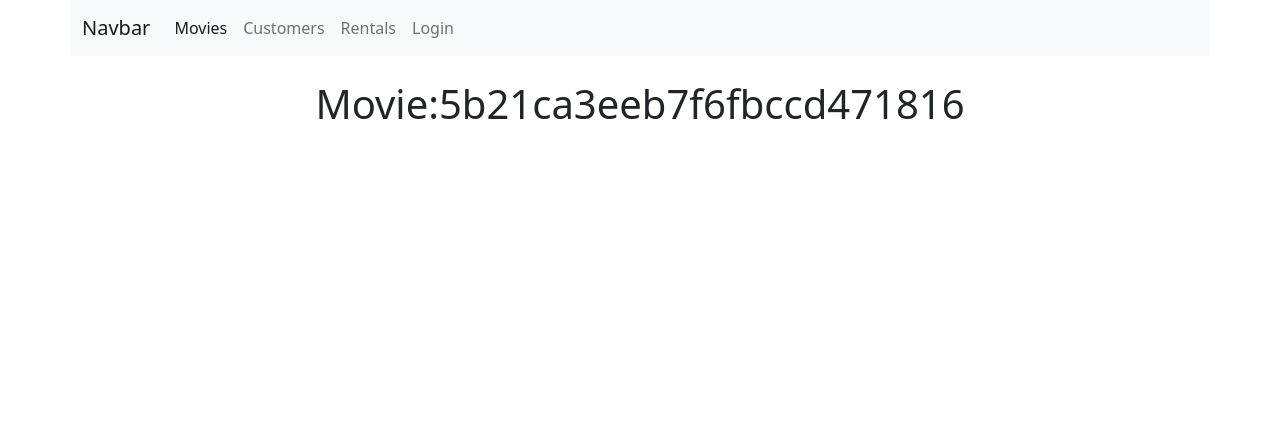
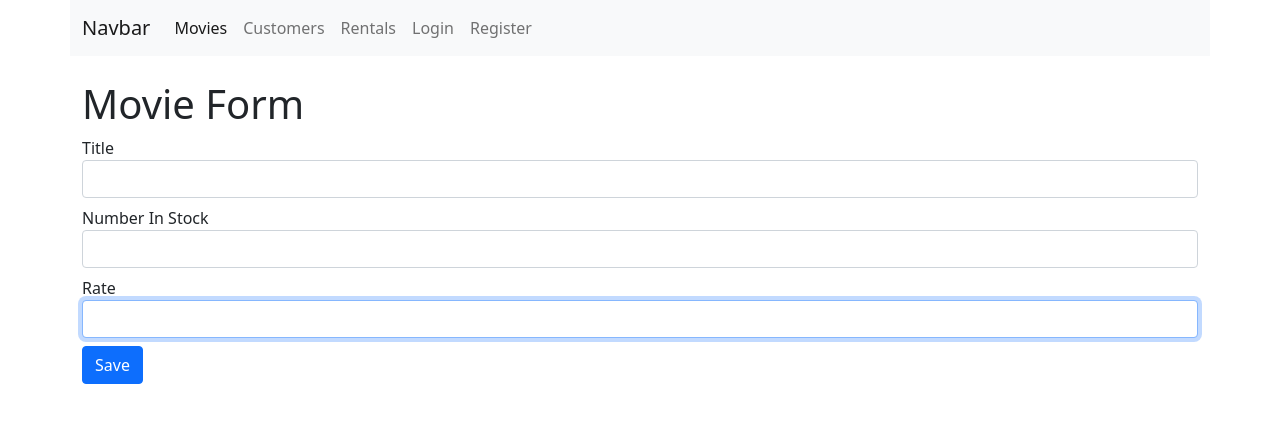
Before and after one commit to Daniyal-Shah/vidly-react, a React (Create React App) app: page /movies/5b21ca3eeb7f6fbccd471816 in a window 1280 px wide. Shown: the top 422 px of the page. Built offline with nearby package versions, Linux system fonts and the light colour scheme.

Commit message:
solving changing setState error

```diff
--- a/src/App.js
+++ b/src/App.js
@@ -1,12 +1,14 @@
 import './App.css';
 import Movies from './components/movies';
-import { BrowserRouter, Routes, Route, Navigate } from "react-router-dom";
+import { Routes, Route, Navigate } from "react-router-dom";
 import Customers from './components/customers';
 import Rentals from './components/rentals';
 import NavBar from './components/common/navBar';
 import NotFound from './components/notFound';
 import MoviesForm from './components/moviesForm';
 import LoginForm from './components/loginForm';
+import RegisterForm from './components/registerForm';
+import MovieForm from './components/movieForm';
 
 function App() {
   return (
@@ -17,10 +19,11 @@ function App() {
         <Routes>
           <Route path="/" element={<Navigate replace to="/movies" />}  />
           <Route path="/movies" element={<Movies/>} />
-          <Route path="/movies/:id" element={<MoviesForm/>} />
+          <Route path="/movies/:id" element={<MovieForm/>} />
           <Route path="/customers" element={<Customers/>} />
           <Route path="/rentals" element={<Rentals/>} />
           <Route path="/login" element={<LoginForm/>} />
+          <Route path="/register" element={<RegisterForm/>} />
           <Route path="/not-found" element={<NotFound/>} />
           <Route path="*" element={<Navigate replace to="/not-found" />}/>
         </Routes>
--- a/src/components/common/form.jsx
+++ b/src/components/common/form.jsx
@@ -1,6 +1,7 @@
 import React from "react";
 import Joi from "joi-browser";
 import Input from "./input";
+import Select from "./select";
 
 class Form extends React.Component {
   state = {
@@ -47,11 +48,7 @@ class Form extends React.Component {
   };
 
   renderButton = (label) => {
-    return (
-      <button disabled={this.validate()} className="btn btn-primary">
-        {label}
-      </button>
-    );
+    return <button className="btn btn-primary">{label}</button>;
   };
 
   renderInput = (name, label, type = "text") => {
@@ -68,6 +65,17 @@ class Form extends React.Component {
       />
     );
   };
+  renderSelect = (name, label, options) => {
+    const { data, errors } = this.state;
+    <Select
+      name={name}
+      value={data[name]}
+      options={options}
+      label={label}
+      onChange={this.handleChange}
+      error={errors[name]}
+    />;
+  };
 }
 
 export default Form;
--- a/src/components/common/navBar.jsx
+++ b/src/components/common/navBar.jsx
@@ -1,5 +1,5 @@
 import React, { Component } from "react";
-import { NavLink } from "react-router-dom";
+import { NavLink, Outlet } from "react-router-dom";
 
 const NavBar = (params) => {
   return (
@@ -52,6 +52,14 @@ const NavBar = (params) => {
           >
             Login
           </NavLink>
+          <NavLink
+            to="/register"
+            className={({ isActive }) =>
+              "nav-item nav-link" + (isActive ? " active" : "")
+            }
+          >
+            Register
+          </NavLink>
         </div>
       </div>
     </nav>
--- /dev/null
+++ b/src/components/common/select.jsx
@@ -0,0 +1,21 @@
+import React from "react";
+import { useParams } from "react-router";
+
+const Select = ({ name, options, label, error, ...rest }) => {
+  return (
+    <div className="form-group">
+      <label htmlFor={name}>{label}</label>
+      <select name={name} id={name} {...rest} className="form-control">
+        <option value="" />
+        {options.map((option) => (
+          <option key={option._id} value={option._id}>
+            {option.name}
+          </option>
+        ))}
+      </select>
+      {error && <div className="alert alert-danger">{error}</div>}
+    </div>
+  );
+};
+
+export default Select;
--- a/src/components/loginForm.jsx
+++ b/src/components/loginForm.jsx
@@ -21,12 +21,16 @@ class LoginForm extends Form {
   render() {
     return (
       <div className="container">
-        <h1 className="mb-2">Login</h1>
-        <form className="" onSubmit={this.handleSubmit}>
-          {this.renderInput("username", "Username")}
-          {this.renderInput("password", "Password", "password")}
-          <div className="form-group mb-2">{this.renderButton("Login")}</div>
-        </form>
+        <div className="row d-flex justify-content-center ">
+          <div className="col col-sm-12 col-md-8 col-lg-5">
+            <h2 className="mb-5">Login</h2>
+            <form className="my-2" onSubmit={this.handleSubmit}>
+              {this.renderInput("username", "Username")}
+              {this.renderInput("password", "Password", "password")}
+              <div className="form-group ">{this.renderButton("Login")}</div>
+            </form>
+          </div>
+        </div>
       </div>
     );
   }
--- /dev/null
+++ b/src/components/movieForm.jsx
@@ -0,0 +1,97 @@
+import React from "react";
+import Joi from "joi-browser";
+import Form from "./common/form";
+import { getMovie, saveMovie } from "../services/fakeMovieService";
+import { getGenres } from "../services/fakeGenreService";
+import { Navigate } from "react-router-dom";
+
+class MovieForm extends Form {
+  state = {
+    data: {
+      title: "",
+      genreId: "",
+      numberInStock: "",
+      dailyRentalRate: "",
+    },
+    genres: [],
+    errors: {},
+  };
+
+  schema = {
+    _id: Joi.string(),
+    title: Joi.string().required().label("Title"),
+    genreId: Joi.string().required().label("Genre"),
+    numberInStock: Joi.number()
+      .required()
+      .min(0)
+      .max(100)
+      .label("Number in Stock"),
+    dailyRentalRate: Joi.number()
+      .required()
+      .min(0)
+      .max(10)
+      .label("Daily Rental Rate"),
+  };
+
+  populateGenres = () => {
+    const { data: genres } = getGenres();
+    this.setState({ genres });
+  };
+
+  populateMovie = (paramId) => {
+    const movieId = paramId;
+    if (movieId === "new") return;
+
+    const movie = getMovie(movieId);
+    if (!movie) {
+      Navigate("/not-found");
+    }
+
+    this.setState({ data: this.mapToViewModel(movie) });
+  };
+
+  componentDidMount() {
+    // console.log(`before update state `);
+    // console.log(this.state);
+
+    this.populateGenres();
+
+    console.log(`after update state `);
+    console.log(this.state);
+
+    // this.populateMovie(this.props.paramId);
+    // console.log(` param in MovieForm ${this.props.paramId}`);
+  }
+
+  mapToViewModel(movie) {
+    return {
+      _id: movie._id,
+      title: movie.title,
+      genreId: movie.genre._id,
+      numberInStock: movie.numberInStock,
+      dailyRentalRate: movie.dailyRentalRate,
+    };
+  }
+
+  onSubmit = () => {
+    console.log("added");
+    saveMovie(this.state.data);
+    Navigate("/movies");
+  };
+
+  render() {
+    return (
+      <div>
+        <h1>Movie Form</h1>
+        <form onSubmit={this.handleSubmit}></form>
+        {this.renderInput("title", "Title")}
+        {this.renderSelect("genreId", "Genre", this.state.genres)}
+        {this.renderInput("numberInStock", "Number In Stock", "number")}
+        {this.renderInput("dailyRentalRate", "Rate")}
+        {this.renderButton("Save")}
+      </div>
+    );
+  }
+}
+
+export default MovieForm;
--- a/src/components/movies.jsx
+++ b/src/components/movies.jsx
@@ -6,8 +6,7 @@ import ListGroup from "./common/listGroup";
 import { getGenres } from "../services/fakeGenreService";
 import MoviesTable from "./moviesTable";
 import _ from "lodash";
-import NavBar from "./common/navBar";
-import { BrowserRouter as Router, Routes, Route } from "react-router-dom";
+import { NavLink, Outlet } from "react-router-dom";
 
 class Movies extends Component {
   state = {
@@ -77,9 +76,6 @@ class Movies extends Component {
     else
       return (
         <div className="container-fluid py-5 pt-0">
-          {/* <div className="row mb-4">
-            <NavBar />
-          </div> */}
           <div className="row">
             <div className="col-3 p-3 ms-3">
               <ListGroup
@@ -89,6 +85,11 @@ class Movies extends Component {
               />
             </div>
             <div className="col ">
+              <NavLink to="/movies/new" className="btn btn-primary mb-2">
+                New movie
+              </NavLink>
+
+              {/* <Outlet /> */}
               <p>Showing {totalCount} movies in the database.</p>
               <MoviesTable
                 movies={movies}
--- a/src/components/moviesForm.jsx
+++ b/src/components/moviesForm.jsx
@@ -1,12 +1,11 @@
 import { useParams } from "react-router";
+import { getGenres } from "../services/fakeGenreService";
+import MovieForm from "./movieForm";
 
 const MoviesForm = () => {
   const { id } = useParams();
-  return (
-    <div className="d-flex justify-content-center">
-      <h1>Movie:{id} </h1>
-    </div>
-  );
+  const genres = getGenres();
+  return <MovieForm paramId={id} />;
 };
 
 export default MoviesForm;
--- /dev/null
+++ b/src/components/registerForm.jsx
@@ -0,0 +1,35 @@
+import React from "react";
+import Form from "./common/form";
+import Joi from "joi-browser";
+
+class RegisterForm extends Form {
+  state = {
+    data: { username: "", password: "", name: "" },
+    errors: {},
+  };
+  schema = {
+    username: Joi.string().required().email().label("Username"),
+    password: Joi.string().required().min(5).label("Password"),
+    name: Joi.string().required().label("Name"),
+  };
+  doSubmit = () => {
+    console.log("registration done");
+  };
+  render() {
+    return (
+      <div className="container">
+        <div className="row d-flex justify-content-center ">
+          <div className="col col-sm-12 col-md-8 col-lg-5">
+            <h2 className="mb-5">Register</h2>
+            {this.renderInput("username", "Username")}
+            {this.renderInput("password", "Password", "password")}
+            {this.renderInput("name", "Name")}
+            {this.renderButton("Register")}
+          </div>
+        </div>
+      </div>
+    );
+  }
+}
+
+export default RegisterForm;
--- a/src/services/fakeMovieService.js
+++ b/src/services/fakeMovieService.js
@@ -78,13 +78,13 @@ export function getMovie(id) {
 
 export function saveMovie(movie) {
   let movieInDb = movies.find(m => m._id === movie._id) || {};
-  movieInDb.name = movie.name;
+  movieInDb.title = movie.title;
   movieInDb.genre = genresAPI.genres.find(g => g._id === movie.genreId);
   movieInDb.numberInStock = movie.numberInStock;
   movieInDb.dailyRentalRate = movie.dailyRentalRate;
 
   if (!movieInDb._id) {
-    movieInDb._id = Date.now();
+    movieInDb._id = Date.now().toString();
     movies.push(movieInDb);
   }
 
```
Also changed, not shown: src/components/read.txt.
